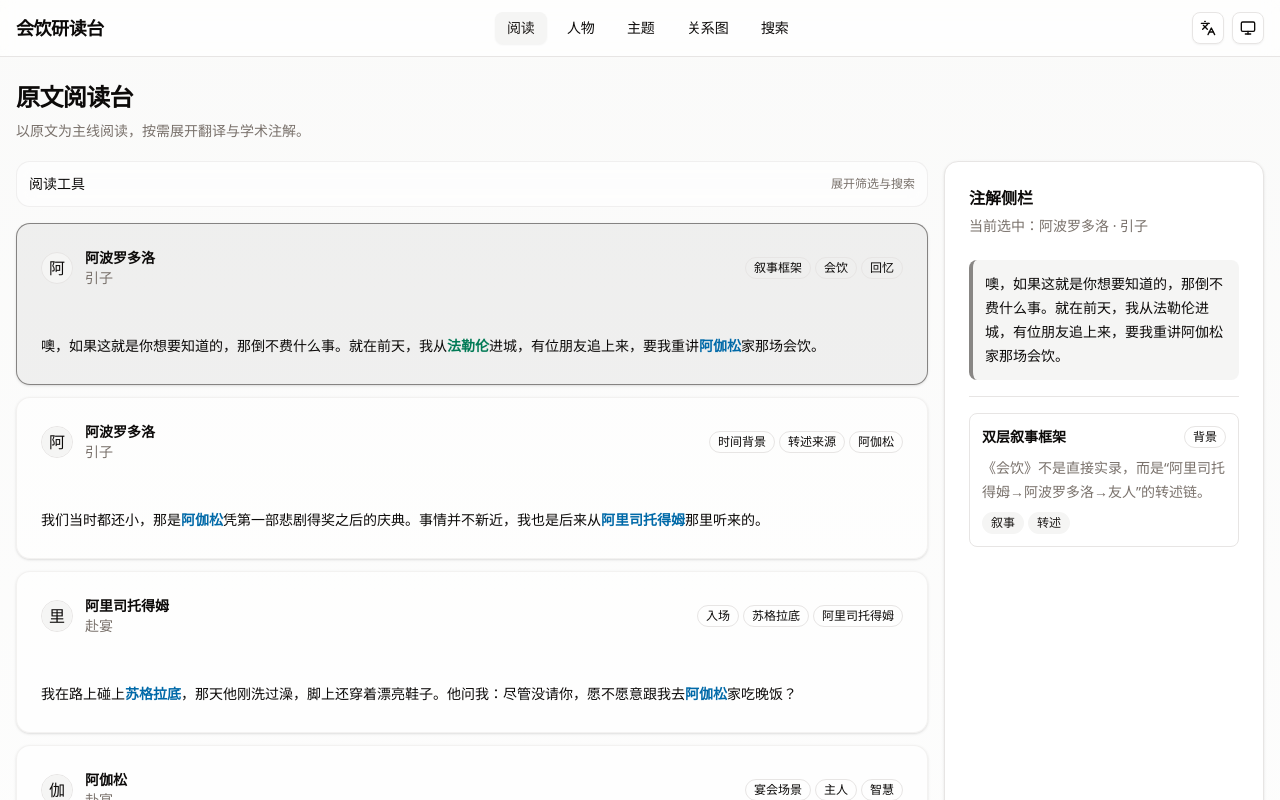
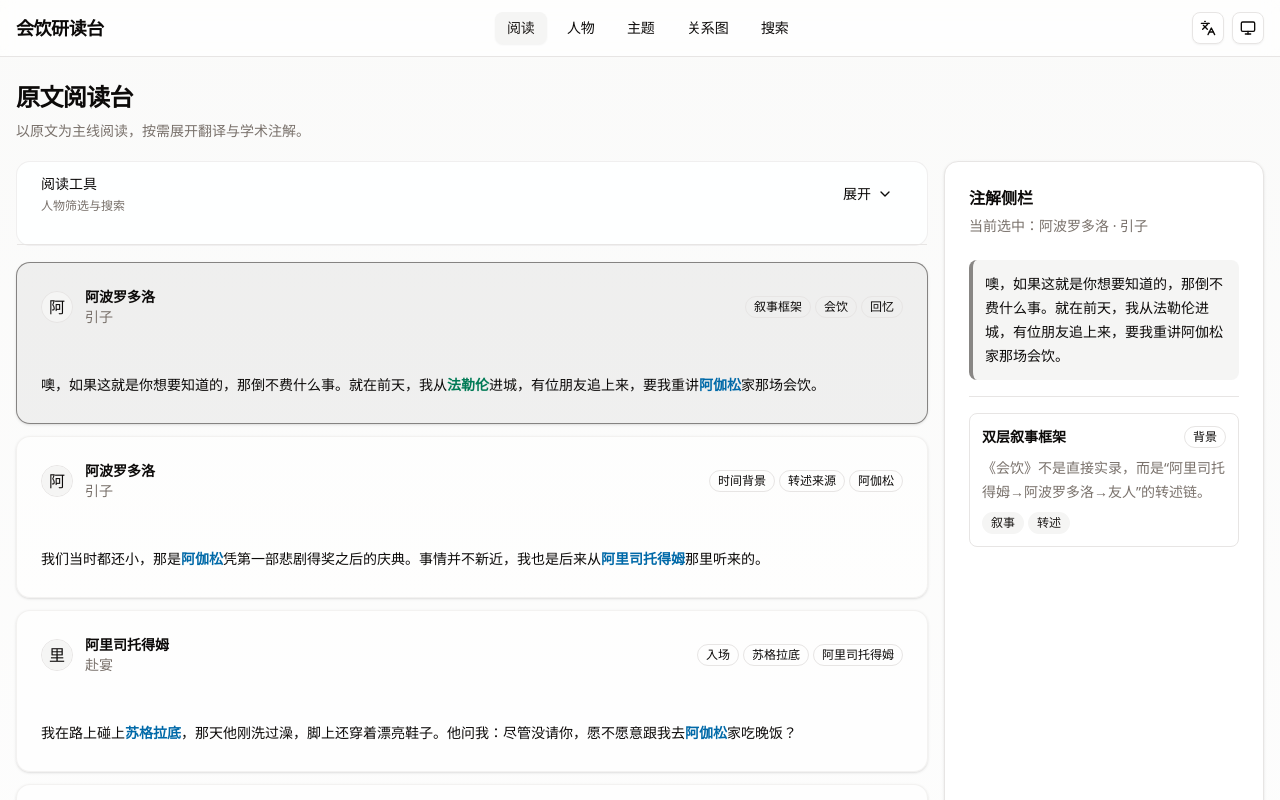
Before and after one commit to readlab-x/symposium-web, a SvelteKit app: page /reading in a window 1280 px wide. Shown: the top 800 px of the page. Built offline with nearby package versions, Linux system fonts and the light colour scheme.

Commit message:
style: normalize reading and i18n UI to design system

```diff
--- a/src/lib/components/i18n/i18n-settings-dialog.svelte
+++ b/src/lib/components/i18n/i18n-settings-dialog.svelte
@@ -1,5 +1,6 @@
 <script lang="ts">
 	import { Button } from "$lib/components/ui/button/index.js";
+	import * as Card from "$lib/components/ui/card/index.js";
 	import type { I18nPreferences, LanguageCode, LanguageOption } from "$lib/stores/i18n";
 
 	let {
@@ -17,6 +18,9 @@
 		onTranslationToggle: (enabled: boolean) => void;
 		onTargetLanguageChange: (language: LanguageCode) => void;
 	} = $props();
+
+	const selectClass =
+		"border-input bg-background ring-offset-background focus-visible:border-ring focus-visible:ring-ring/50 focus-visible:ring-[3px] disabled:cursor-not-allowed disabled:opacity-50 h-9 w-full rounded-md border px-3 py-1 text-sm outline-none";
 
 	const languageByCode = $derived.by(() =>
 		Object.fromEntries(languages.map((language) => [language.code, language.label])) as Record<string, string>
@@ -49,23 +53,23 @@
 			onclick={close}
 			aria-label="关闭语言与翻译配置"
 		></button>
-		<div
-			class="relative w-full max-w-md rounded-xl border bg-background p-5 shadow-xl"
+		<Card.Root
+			class="relative w-full max-w-md gap-0 py-0 shadow-xl"
 			role="dialog"
 			aria-modal="true"
 			aria-label="语言与翻译配置"
 			tabindex={-1}
 		>
-			<header class="mb-4 space-y-1">
-				<h2 class="text-lg font-semibold">语言与翻译配置</h2>
-				<p class="text-sm text-muted-foreground">{statusSummary}</p>
-			</header>
+			<Card.Header class="border-b py-4">
+				<Card.Title class="text-lg">语言与翻译配置</Card.Title>
+				<Card.Description>{statusSummary}</Card.Description>
+			</Card.Header>
 
-			<div class="space-y-4">
-				<section class="space-y-2 rounded-lg border border-border/70 bg-muted/20 p-3">
+			<Card.Content class="space-y-4 py-4">
+				<section class="space-y-2 rounded-lg border border-border bg-muted/20 p-3">
 					<h3 class="text-sm font-medium">主语言</h3>
 					<select
-						class="h-9 w-full rounded-md border bg-background px-3 text-sm"
+						class={selectClass}
 						value={preferences.primaryLanguage}
 						onchange={(event) =>
 							onPrimaryLanguageChange((event.currentTarget as HTMLSelectElement).value as LanguageCode)}
@@ -76,12 +80,13 @@
 					</select>
 				</section>
 
-				<section class="space-y-3 rounded-lg border border-border/70 bg-muted/20 p-3">
+				<section class="space-y-3 rounded-lg border border-border bg-muted/20 p-3">
 					<div class="flex items-center justify-between gap-3">
 						<h3 class="text-sm font-medium">翻译</h3>
 						<label class="flex items-center gap-2 text-sm">
 							<input
 								type="checkbox"
+								class="size-4 accent-primary"
 								checked={preferences.translationEnabled}
 								onchange={(event) =>
 									onTranslationToggle((event.currentTarget as HTMLInputElement).checked)}
@@ -90,7 +95,7 @@
 						</label>
 					</div>
 					<select
-						class="h-9 w-full rounded-md border bg-background px-3 text-sm disabled:cursor-not-allowed disabled:opacity-50"
+						class={selectClass}
 						disabled={!preferences.translationEnabled}
 						value={preferences.targetLanguage}
 						onchange={(event) =>
@@ -104,11 +109,11 @@
 						翻译功能用于阅读辅助，默认隐藏，按行点击图标展开。
 					</p>
 				</section>
-			</div>
+			</Card.Content>
 
-			<footer class="mt-5 flex justify-end">
+			<Card.Footer class="justify-end border-t py-4">
 				<Button variant="secondary" size="sm" onclick={close}>完成</Button>
-			</footer>
-		</div>
+			</Card.Footer>
+		</Card.Root>
 	</div>
 {/if}
--- a/src/lib/components/reading/annotation-panel.svelte
+++ b/src/lib/components/reading/annotation-panel.svelte
@@ -27,7 +27,7 @@
 	}
 </script>
 
-<Card.Root class="sticky top-20 flex h-[calc(100dvh-6.5rem)] flex-col">
+<Card.Root class="flex flex-col lg:sticky lg:top-20 lg:h-[calc(100dvh-6.5rem)]">
 	<Card.Header class="shrink-0">
 		<Card.Title class="text-base">注解侧栏</Card.Title>
 		<Card.Description>
--- a/src/routes/reading/+page.svelte
+++ b/src/routes/reading/+page.svelte
@@ -1,7 +1,10 @@
 <script lang="ts">
+	import { ChevronDown } from "@lucide/svelte";
 	import AnnotationPanel from "$lib/components/reading/annotation-panel.svelte";
 	import DialogueList from "$lib/components/reading/dialogue-list.svelte";
 	import SpeakerFilter from "$lib/components/reading/speaker-filter.svelte";
+	import { Button } from "$lib/components/ui/button/index.js";
+	import * as Card from "$lib/components/ui/card/index.js";
 	import { Input } from "$lib/components/ui/input/index.js";
 	import annotationData from "$lib/data/annotations.json";
 	import characterData from "$lib/data/characters.json";
@@ -54,6 +57,7 @@
 	let query = $state("");
 	let activeSpeakerIds = $state<string[]>(defaultSpeakerIds);
 	let selectedLineId = $state<string | null>(dialogs[0]?.id ?? null);
+	let toolsExpanded = $state(false);
 
 	const filteredLines = $derived.by(() =>
 		dialogs.filter((line) => {
@@ -109,13 +113,27 @@
 
 	<div class="grid gap-4 lg:grid-cols-[minmax(0,1fr)_320px]">
 		<div class="space-y-4">
-			<details class="group rounded-xl border border-border/60 bg-background/60 p-3 backdrop-blur-sm">
-				<summary class="flex cursor-pointer list-none items-center justify-between gap-3">
-					<span class="text-sm font-medium">阅读工具</span>
-					<span class="text-xs text-muted-foreground group-open:hidden">展开筛选与搜索</span>
-					<span class="hidden text-xs text-muted-foreground group-open:inline">收起</span>
-				</summary>
-				<div class="mt-3 space-y-3">
+			<Card.Root class="gap-0 border-border/60 bg-background/70 py-0 shadow-none">
+				<Card.Header class="border-b py-3">
+					<div class="flex items-center justify-between gap-3">
+						<div class="space-y-1">
+							<Card.Title class="text-sm font-medium">阅读工具</Card.Title>
+							<Card.Description class="text-xs">人物筛选与搜索</Card.Description>
+						</div>
+						<Button
+							variant="ghost"
+							size="sm"
+							onclick={() => (toolsExpanded = !toolsExpanded)}
+							aria-expanded={toolsExpanded}
+							aria-controls="reading-tools"
+						>
+							{toolsExpanded ? "收起" : "展开"}
+							<ChevronDown class={`size-4 transition-transform ${toolsExpanded ? "rotate-180" : ""}`} />
+						</Button>
+					</div>
+				</Card.Header>
+				{#if toolsExpanded}
+					<Card.Content id="reading-tools" class="space-y-3 py-3">
 						<SpeakerFilter
 							{speakers}
 							activeSpeakerIds={activeSpeakerIds}
@@ -127,8 +145,9 @@
 							placeholder="搜索当前主语言文本或标签，例如：爱 / 灵魂 / Diotima"
 							aria-label="搜索阅读文本"
 						/>
-				</div>
-			</details>
+					</Card.Content>
+				{/if}
+			</Card.Root>
 
 			<DialogueList
 				lines={filteredLines}
```
Lines whose indentation alone changed are shown as unchanged.
